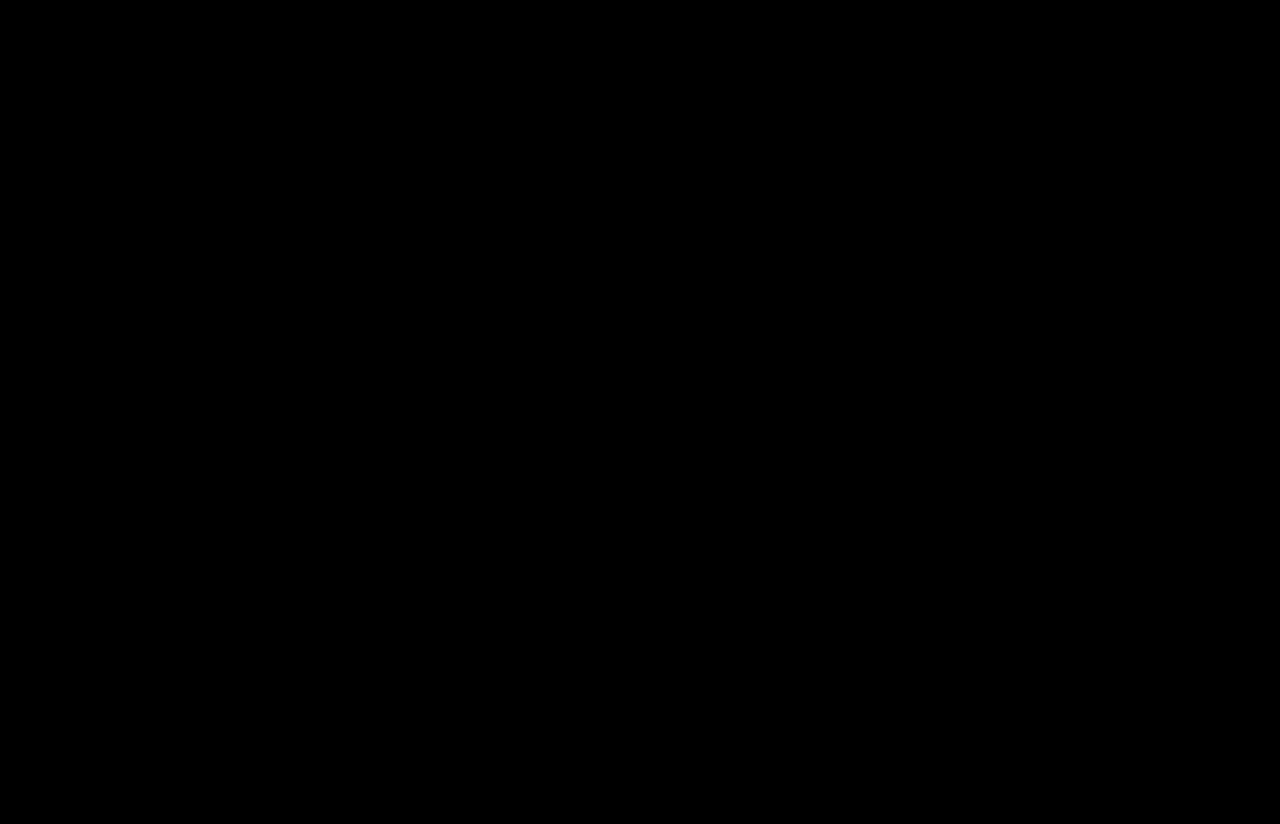
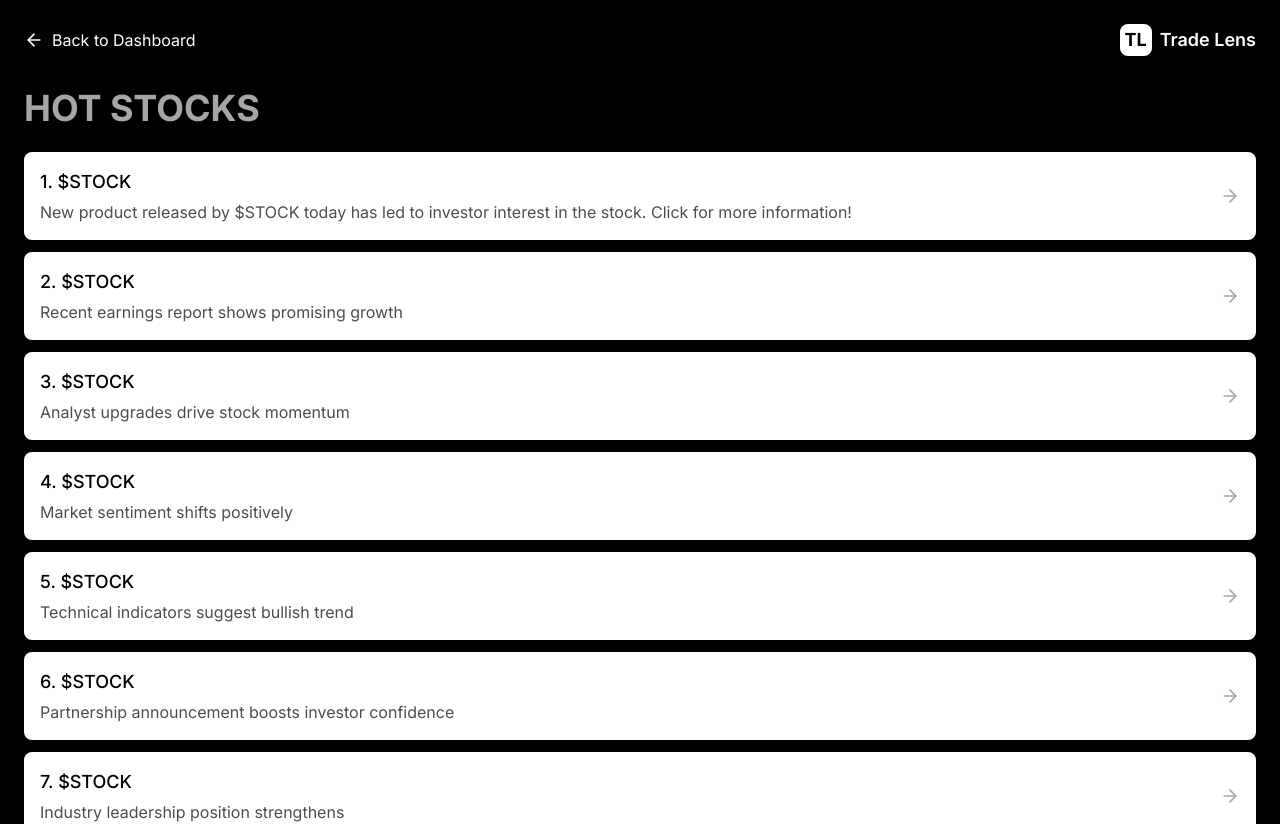
Before and after one commit to sid8285/tradelens, a Next.js app: page /hot-stocks in a window 1280 px wide. Before the commit this address had no page. Shown: the top 824 px of the page. Before the commit the page ends 800 px from the top, so only its background shows below. Built offline with nearby package versions, Linux system fonts and the light colour scheme.

Commit message:
Added Hot Stocks page and Account page with navigation

```diff
--- /dev/null
+++ b/app/account/page.tsx
@@ -0,0 +1,27 @@
+import Link from 'next/link'
+import { ArrowLeft } from 'lucide-react'
+import Logo from '../components/Logo'
+
+export default function AccountPage() {
+  return (
+    <div className="min-h-screen bg-black">
+      <div className="max-w-7xl mx-auto p-6">
+        <div className="flex items-center justify-between mb-8">
+          <Link
+            href="/"
+            className="inline-flex items-center text-white hover:text-gray-300 transition-colors"
+          >
+            <ArrowLeft className="w-5 h-5 mr-2" />
+            Back to Dashboard
+          </Link>
+          <Logo />
+        </div>
+
+        <div className="bg-white rounded-xl p-6">
+          <h1 className="text-2xl font-medium text-black mb-4">Account</h1>
+          <p className="text-gray-600">Sign up functionality coming soon...</p>
+        </div>
+      </div>
+    </div>
+  )
+}
--- /dev/null
+++ b/app/components/Logo.tsx
@@ -0,0 +1,12 @@
+import Link from 'next/link'
+
+export default function Logo() {
+  return (
+    <Link href="/" className="flex items-center">
+      <div className="w-8 h-8 bg-white rounded-lg flex items-center justify-center mr-2">
+        <span className="text-black font-bold text-lg">TL</span>
+      </div>
+      <span className="text-white font-semibold text-lg">Trade Lens</span>
+    </Link>
+  )
+}
--- a/app/components/Navigation.tsx
+++ b/app/components/Navigation.tsx
@@ -1,29 +1,24 @@
 import Link from 'next/link'
-import { Star } from 'lucide-react'
+import { User } from 'lucide-react'
+import Logo from './Logo'
 
 export default function Navigation() {
-  const navItems = [
-    { href: '/account', label: 'Account' },
-    { href: '/search', label: 'Search' },
-    { href: '/favorites', label: 'Favorites' }
-  ]
-
   return (
     <nav className="fixed top-0 left-0 w-12 h-screen bg-black flex flex-col items-center pt-6">
-      <div className="flex flex-col items-center space-y-6">
-        {navItems.map((item, index) => (
+      <div className="flex flex-col items-center space-y-8">
+        <div className="w-8 h-8 bg-white rounded-lg flex items-center justify-center">
+          <span className="text-black font-bold text-lg">TL</span>
+        </div>
         <Link
-            key={item.label}
-            href={item.href}
+          href="/account"
           className="group w-5 h-5 flex items-center justify-center"
         >
-            <Star
+          <User
             className="w-full h-full text-gray-400 group-hover:text-white transition-colors duration-200"
             strokeWidth={1.5}
           />
-            <span className="sr-only">{item.label}</span>
+          <span className="sr-only">Account</span>
         </Link>
-        ))}
       </div>
     </nav>
   )
--- a/app/components/StockInsightCard.tsx
+++ b/app/components/StockInsightCard.tsx
@@ -1,3 +1,4 @@
+import Link from 'next/link'
 import Badge from './Badge';
 
 interface StockInsightCardProps {
@@ -17,6 +18,7 @@ interface StockInsightCardProps {
     }[];
   };
   authorName?: string;
+  isHotStocks?: boolean;
 }
 
 export default function StockInsightCard({
@@ -25,10 +27,19 @@ export default function StockInsightCard({
   source,
   content,
   stockData,
-  authorName
+  authorName,
+  isHotStocks
 }: StockInsightCardProps) {
+  const CardWrapper = isHotStocks ? Link : 'div';
+  const cardProps = isHotStocks ? {
+    href: '/hot-stocks',
+    className: "w-full block hover:opacity-95 transition-opacity"
+  } : {
+    className: "w-full"
+  };
+
   return (
-    <div className="w-full">
+    <CardWrapper {...cardProps}>
       {(type === 'article' || type === 'community') && (
         <div className="space-y-4">
           <div className="flex items-start gap-3">
@@ -74,6 +85,6 @@ export default function StockInsightCard({
           </div>
         </div>
       )}
-    </div>
+    </CardWrapper>
   );
 }
--- /dev/null
+++ b/app/hot-stocks/page.tsx
@@ -0,0 +1,54 @@
+import Link from 'next/link'
+import { ArrowLeft } from 'lucide-react'
+import Logo from '../components/Logo'
+
+const mockStocks = [
+  { id: 1, symbol: '$STOCK', description: 'New product released by $STOCK today has led to investor interest in the stock. Click for more information!' },
+  { id: 2, symbol: '$STOCK', description: 'Recent earnings report shows promising growth' },
+  { id: 3, symbol: '$STOCK', description: 'Analyst upgrades drive stock momentum' },
+  { id: 4, symbol: '$STOCK', description: 'Market sentiment shifts positively' },
+  { id: 5, symbol: '$STOCK', description: 'Technical indicators suggest bullish trend' },
+  { id: 6, symbol: '$STOCK', description: 'Partnership announcement boosts investor confidence' },
+  { id: 7, symbol: '$STOCK', description: 'Industry leadership position strengthens' },
+  { id: 8, symbol: '$STOCK', description: 'Innovation in product development' },
+  { id: 9, symbol: '$STOCK', description: 'Strategic acquisition completed successfully' }
+];
+
+export default function HotStocksPage() {
+  return (
+    <div className="min-h-screen bg-black">
+      <div className="max-w-7xl mx-auto p-6">
+        <div className="flex items-center justify-between mb-8">
+          <Link
+            href="/"
+            className="inline-flex items-center text-white hover:text-gray-300 transition-colors"
+          >
+            <ArrowLeft className="w-5 h-5 mr-2" />
+            Back to Dashboard
+          </Link>
+          <Logo />
+        </div>
+
+        <div className="bg-black">
+          <h1 className="text-4xl font-bold text-gray-400 mb-6">HOT STOCKS</h1>
+          <div className="space-y-3">
+            {mockStocks.map((stock) => (
+              <button
+                key={stock.id}
+                className="w-full bg-white rounded-lg p-4 text-left hover:bg-gray-50 transition-colors"
+              >
+                <div className="flex items-center justify-between">
+                  <div>
+                    <h3 className="text-lg font-medium text-black">{stock.id}. {stock.symbol}</h3>
+                    <p className="text-gray-600 mt-1">{stock.description}</p>
+                  </div>
+                  <ArrowLeft className="w-5 h-5 text-gray-400 transform rotate-180" />
+                </div>
+              </button>
+            ))}
+          </div>
+        </div>
+      </div>
+    </div>
+  )
+}
--- a/app/page.tsx
+++ b/app/page.tsx
@@ -65,7 +65,7 @@ export default function Home() {
         <div className="max-w-7xl mx-auto p-6">
           <div className="grid grid-cols-1 md:grid-cols-2 lg:grid-cols-3 gap-6">
             <div className="bg-white rounded-xl p-6">
-              <StockInsightCard {...mockData.hotStocks} />
+              <StockInsightCard {...mockData.hotStocks} isHotStocks={true} />
             </div>
             {mockData.articles.map((article, index) => (
               <div key={`article-${index}`} className="bg-white rounded-xl p-6">
--- a/next.config.js
+++ b/next.config.js
@@ -1,6 +1,8 @@
 /** @type {import('next').NextConfig} */
 const nextConfig = {
-  /* config options here */
+  reactStrictMode: true,
+  swcMinify: true,
+  poweredByHeader: false,
 };
 
 module.exports = nextConfig;
```
Also changed, not shown: 1 other file (tests, documents, lock files or other folders). Lines whose indentation alone changed are shown as unchanged.
